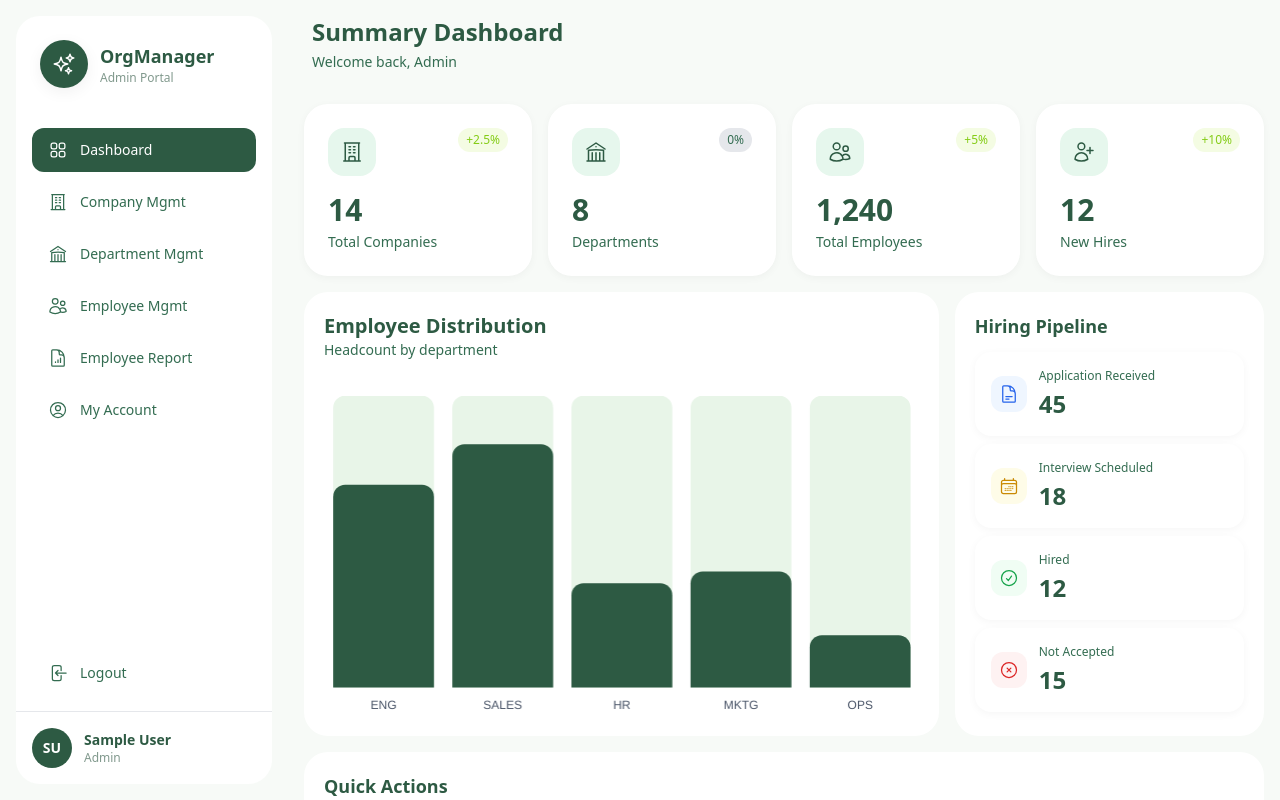
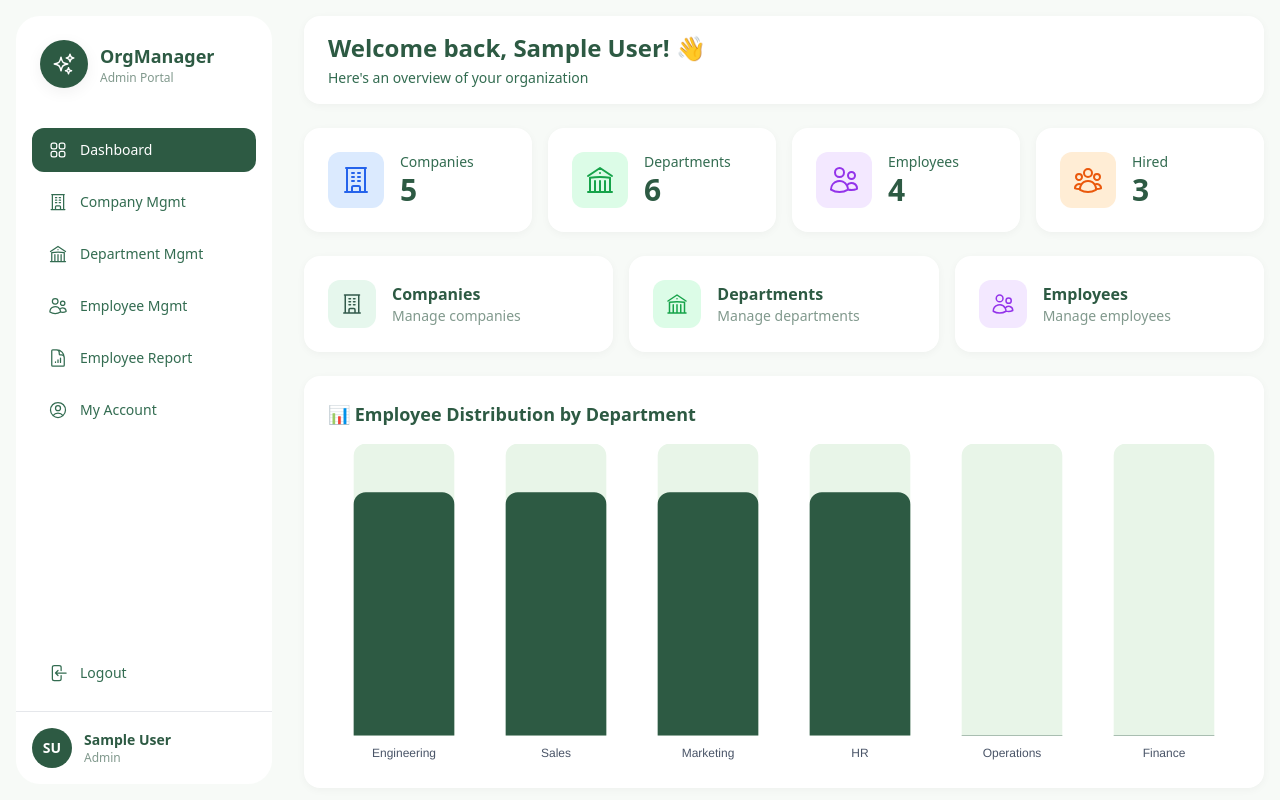
Before and after one commit to ahmednajibe/ems-task, a Vue app: page /dashboard in a window 1280 px wide. Built offline with nearby package versions, Linux system fonts and the light colour scheme; sample sign-in values are in the browser's storage.

Commit message:
feat: introduce core views for employee, company, and department management, including a dashboard with an employee distribution chart.

```diff
--- a/src/components/dashboard/EmployeeDistributionChart.vue
+++ b/src/components/dashboard/EmployeeDistributionChart.vue
@@ -11,7 +11,8 @@ import {
   Legend,
   type ChartOptions
 } from 'chart.js'
-import { useDashboardStore } from '@/store/dashboard'
+import { useDepartmentsStore } from '@/store/departments'
+import { useEmployeesStore } from '@/store/employees'
 
 ChartJS.register(
   CategoryScale,
@@ -22,17 +23,26 @@ ChartJS.register(
   Legend
 )
 
-const dashboardStore = useDashboardStore()
+const departmentsStore = useDepartmentsStore()
+const employeesStore = useEmployeesStore()
+
+// Calculate employee count per department
+const departmentDistribution = computed(() => {
+  return departmentsStore.departments.map(dept => ({
+    name: dept.name,
+    count: employeesStore.employees.filter(emp => emp.departmentId === dept.id).length
+  }))
+})
 
 // Get max value for track effect
 const maxValue = computed(() => {
-  const values = dashboardStore.departmentDistribution.map(d => d.count)
-  return Math.max(...values) * 1.2
+  const values = departmentDistribution.value.map(d => d.count)
+  return values.length > 0 ? Math.max(...values) * 1.2 : 100
 })
 
 const chartData = computed(() => {
-  const labels = dashboardStore.departmentDistribution.map(d => d.name)
-  const data = dashboardStore.departmentDistribution.map(d => d.count)
+  const labels = departmentDistribution.value.map(d => d.name)
+  const data = departmentDistribution.value.map(d => d.count)
 
   return {
     labels,
--- a/src/views/CompaniesView.vue
+++ b/src/views/CompaniesView.vue
@@ -106,14 +106,14 @@ const handleView = (id: string) => {
 <template>
 
   <DashboardLayout>
+    <div class="p-4 space-y-4">
       <!-- Page Header -->
-    <div class=" px-6 py-4">
+      <div class="bg-white shadow-soft rounded-2xl px-6 py-4">
         <div class="flex items-center justify-between">
           <div>
-          <!-- Title & Subtitle -->
-          <h1 class="text-2xl font-bold text-neutral-800">Companies</h1>
-          <p class="text-sm text-neutral-600 mt-1">
-            Manage your organization's legal entities and subsidiaries.
+            <h1 class="text-xl md:text-2xl font-bold text-neutral-800">Companies</h1>
+            <p class="text-xs md:text-sm text-neutral-600 mt-1">
+              Manage your organization's legal entities and subsidiaries
             </p>
           </div>
 
@@ -121,17 +121,16 @@ const handleView = (id: string) => {
           <button
             v-if="authStore.userRole !== 'employee'"
             @click="openAddModal"
-          class="flex items-center gap-2 px-4 py-2.5 md:px-6 md:py-3 bg-primary-500 hover:bg-primary-600 text-white font-medium rounded-full shadow-soft transition-colors text-sm md:text-base"
+            class="flex items-center justify-center gap-2 px-3 py-2 sm:px-4 sm:py-2.5 md:px-6 md:py-3 bg-primary-500 hover:bg-primary-600 text-white font-medium rounded-full shadow-soft transition-colors text-sm md:text-base min-w-[44px]"
           >
             <PlusIcon class="w-5 h-5" />
-          <span class="hidden sm:inline">Add New Company</span>
-          <span class="sm:hidden">Add</span>
+            <span class="hidden md:inline">Add New Company</span>
           </button>
         </div>
       </div>
 
       <!-- Content -->
-    <div class="p-4">
+      <div>
         <!-- Search Bar -->
         <CompanySearchBar v-model="searchQuery" class="mb-5" />
 
@@ -177,6 +176,7 @@ const handleView = (id: string) => {
         </div>
       </div>
       </div>
+    </div>
 
     <!-- Modal -->
       <CompanyModal
--- a/src/views/DashboardView.vue
+++ b/src/views/DashboardView.vue
@@ -1,115 +1,242 @@
+<template>
+  <DashboardLayout>
+    <div class="p-4 space-y-6">
+      <!-- Welcome Section -->
+      <div class="bg-white shadow-soft rounded-2xl px-6 py-4">
+        <h2 class="text-xl md:text-2xl font-bold text-neutral-800">
+          Welcome back, {{ authStore.user?.name }}! 👋
+        </h2>
+        <p class="text-sm text-neutral-600 mt-1">
+          Here's an overview of your organization
+        </p>
+      </div>
+
+      <!-- Stats Cards -->
+      <div class="grid grid-cols-1 gap-4 sm:grid-cols-2 lg:grid-cols-4">
+        <div class="bg-white shadow-soft rounded-2xl p-6">
+          <div class="flex items-center gap-4">
+            <div class="p-3 bg-blue-100 rounded-xl">
+              <BuildingOfficeIcon class="w-8 h-8 text-blue-600" />
+            </div>
+            <div>
+              <div class="text-sm text-neutral-600">Companies</div>
+              <div class="text-3xl font-bold text-neutral-800">{{ companiesStore.companies.length }}</div>
+            </div>
+          </div>
+        </div>
+
+        <div class="bg-white shadow-soft rounded-2xl p-6">
+          <div class="flex items-center gap-4">
+            <div class="p-3 bg-green-100 rounded-xl">
+              <BuildingLibraryIcon class="w-8 h-8 text-green-600" />
+            </div>
+            <div>
+              <div class="text-sm text-neutral-600">Departments</div>
+              <div class="text-3xl font-bold text-neutral-800">{{ departmentsStore.departments.length }}</div>
+            </div>
+          </div>
+        </div>
+
+        <div class="bg-white shadow-soft rounded-2xl p-6">
+          <div class="flex items-center gap-4">
+            <div class="p-3 bg-purple-100 rounded-xl">
+              <UsersIcon class="w-8 h-8 text-purple-600" />
+            </div>
+            <div>
+              <div class="text-sm text-neutral-600">Employees</div>
+              <div class="text-3xl font-bold text-neutral-800">{{ employeesStore.employees.length }}</div>
+            </div>
+          </div>
+        </div>
+
+        <div class="bg-white shadow-soft rounded-2xl p-6">
+          <div class="flex items-center gap-4">
+            <div class="p-3 bg-orange-100 rounded-xl">
+              <UserGroupIcon class="w-8 h-8 text-orange-600" />
+            </div>
+            <div>
+              <div class="text-sm text-neutral-600">Hired</div>
+              <div class="text-3xl font-bold text-neutral-800">{{ hiredCount }}</div>
+            </div>
+          </div>
+        </div>
+      </div>
+
+      <!-- Admin & Manager: Charts + Quick Actions -->
+      <div v-if="authStore.userRole !== 'employee'" class="space-y-6">
+        <!-- Quick Actions -->
+        <div class="grid grid-cols-1 md:grid-cols-3 gap-4">
+          <router-link
+            to="/companies"
+            class="bg-white shadow-soft rounded-2xl p-6 hover:shadow-medium transition-shadow group"
+          >
+            <div class="flex items-center gap-4">
+              <div class="p-3 bg-primary-100 rounded-xl group-hover:bg-primary-200 transition-colors">
+                <BuildingOfficeIcon class="w-6 h-6 text-primary-600" />
+              </div>
+              <div>
+                <div class="font-semibold text-neutral-800">Companies</div>
+                <div class="text-sm text-neutral-500">Manage companies</div>
+              </div>
+            </div>
+          </router-link>
+
+          <router-link
+            to="/departments"
+            class="bg-white shadow-soft rounded-2xl p-6 hover:shadow-medium transition-shadow group"
+          >
+            <div class="flex items-center gap-4">
+              <div class="p-3 bg-green-100 rounded-xl group-hover:bg-green-200 transition-colors">
+                <BuildingLibraryIcon class="w-6 h-6 text-green-600" />
+              </div>
+              <div>
+                <div class="font-semibold text-neutral-800">Departments</div>
+                <div class="text-sm text-neutral-500">Manage departments</div>
+              </div>
+            </div>
+          </router-link>
+
+          <router-link
+            to="/employees"
+            class="bg-white shadow-soft rounded-2xl p-6 hover:shadow-medium transition-shadow group"
+          >
+            <div class="flex items-center gap-4">
+              <div class="p-3 bg-purple-100 rounded-xl group-hover:bg-purple-200 transition-colors">
+                <UsersIcon class="w-6 h-6 text-purple-600" />
+              </div>
+              <div>
+                <div class="font-semibold text-neutral-800">Employees</div>
+                <div class="text-sm text-neutral-500">Manage employees</div>
+              </div>
+            </div>
+          </router-link>
+        </div>
+
+        <!-- Employee Distribution Chart -->
+        <div class="bg-white shadow-soft rounded-2xl p-6">
+          <h3 class="text-lg font-semibold text-neutral-800 mb-4">
+            📊 Employee Distribution by Department
+          </h3>
+          <EmployeeDistributionChart />
+        </div>
+      </div>
+
+      <!-- Employee Role: Simple View -->
+      <div v-else class="grid grid-cols-1 lg:grid-cols-2 gap-6">
+        <!-- Quick Links -->
+        <div class="bg-white shadow-soft rounded-2xl p-6">
+          <h3 class="text-lg font-semibold text-neutral-800 mb-4">
+            🔗 Quick Links
+          </h3>
+          <div class="space-y-3">
+            <router-link
+              to="/employees"
+              class="flex items-center p-4 bg-neutral-50 hover:bg-neutral-100 rounded-xl transition-colors group"
+            >
+              <div class="p-2 bg-primary-100 rounded-lg mr-3 group-hover:bg-primary-200 transition-colors">
+                <UsersIcon class="w-5 h-5 text-primary-600" />
+              </div>
+              <div>
+                <div class="font-medium text-neutral-800">View All Employees</div>
+                <div class="text-sm text-neutral-500">Browse employee directory</div>
+              </div>
+            </router-link>
+
+            <router-link
+              to="/reports/employees"
+              class="flex items-center p-4 bg-neutral-50 hover:bg-neutral-100 rounded-xl transition-colors group"
+            >
+              <div class="p-2 bg-green-100 rounded-lg mr-3 group-hover:bg-green-200 transition-colors">
+                <DocumentChartBarIcon class="w-5 h-5 text-green-600" />
+              </div>
+              <div>
+                <div class="font-medium text-neutral-800">Employee Reports</div>
+                <div class="text-sm text-neutral-500">View detailed reports</div>
+              </div>
+            </router-link>
+
+            <router-link
+              to="/account/profile"
+              class="flex items-center p-4 bg-neutral-50 hover:bg-neutral-100 rounded-xl transition-colors group"
+            >
+              <div class="p-2 bg-purple-100 rounded-lg mr-3 group-hover:bg-purple-200 transition-colors">
+                <UserCircleIcon class="w-5 h-5 text-purple-600" />
+              </div>
+              <div>
+                <div class="font-medium text-neutral-800">My Account</div>
+                <div class="text-sm text-neutral-500">Manage your profile</div>
+              </div>
+            </router-link>
+          </div>
+        </div>
+
+        <!-- Employee Stats -->
+        <div class="bg-white shadow-soft rounded-2xl p-6">
+          <h3 class="text-lg font-semibold text-neutral-800 mb-4">
+            📈 Organization Overview
+          </h3>
+          <div class="space-y-4">
+            <div class="flex items-center justify-between p-3 bg-blue-50 rounded-xl">
+              <div class="flex items-center gap-3">
+                <BuildingOfficeIcon class="w-5 h-5 text-blue-600" />
+                <span class="font-medium text-neutral-800">Companies</span>
+              </div>
+              <span class="text-xl font-bold text-blue-600">{{ companiesStore.companies.length }}</span>
+            </div>
+
+            <div class="flex items-center justify-between p-3 bg-green-50 rounded-xl">
+              <div class="flex items-center gap-3">
+                <BuildingLibraryIcon class="w-5 h-5 text-green-600" />
+                <span class="font-medium text-neutral-800">Departments</span>
+              </div>
+              <span class="text-xl font-bold text-green-600">{{ departmentsStore.departments.length }}</span>
+            </div>
+
+            <div class="flex items-center justify-between p-3 bg-purple-50 rounded-xl">
+              <div class="flex items-center gap-3">
+                <UsersIcon class="w-5 h-5 text-purple-600" />
+                <span class="font-medium text-neutral-800">Total Employees</span>
+              </div>
+              <span class="text-xl font-bold text-purple-600">{{ employeesStore.employees.length }}</span>
+            </div>
+
+            <div class="flex items-center justify-between p-3 bg-orange-50 rounded-xl">
+              <div class="flex items-center gap-3">
+                <UserGroupIcon class="w-5 h-5 text-orange-600" />
+                <span class="font-medium text-neutral-800">Hired Employees</span>
+              </div>
+              <span class="text-xl font-bold text-orange-600">{{ hiredCount }}</span>
+            </div>
+          </div>
+        </div>
+      </div>
+    </div>
+  </DashboardLayout>
+</template>
+
 <script setup lang="ts">
-import { useDashboardStore } from '@/store/dashboard'
+import { computed } from 'vue'
+import { useAuthStore } from '@/store/auth'
+import { useCompaniesStore } from '@/store/companies'
+import { useDepartmentsStore } from '@/store/departments'
+import { useEmployeesStore } from '@/store/employees'
 import DashboardLayout from '@/components/layout/DashboardLayout.vue'
-import DashboardHeader from '@/components/layout/DashboardHeader.vue'
-import StatsCard from '@/components/dashboard/StatsCard.vue'
 import EmployeeDistributionChart from '@/components/dashboard/EmployeeDistributionChart.vue'
-import HiringStatusCard from '@/components/dashboard/HiringStatusCard.vue'
-import QuickActions from '@/components/dashboard/QuickActions.vue'
 import {
   BuildingOfficeIcon,
   BuildingLibraryIcon,
   UsersIcon,
-  UserPlusIcon,
-  DocumentTextIcon,
-  CalendarDaysIcon,
-  CheckCircleIcon,
-  XCircleIcon
+  UserGroupIcon,
+  DocumentChartBarIcon,
+  UserCircleIcon
 } from '@heroicons/vue/24/outline'
 
-const dashboardStore = useDashboardStore()
+const authStore = useAuthStore()
+const companiesStore = useCompaniesStore()
+const departmentsStore = useDepartmentsStore()
+const employeesStore = useEmployeesStore()
+
+const hiredCount = computed(() => {
+  return employeesStore.employees.filter(emp => emp.status === 'Hired').length
+})
 </script>
-
-<template>
-  <DashboardLayout>
-    <!-- Header -->
-    <DashboardHeader
-      title="Summary Dashboard"
-      subtitle="Welcome back, Admin"
-    />
-
-    <!-- Content -->
-    <div class="p-4 space-y-4">
-      <!-- Stats Cards Grid -->
-      <div class="grid grid-cols-1 md:grid-cols-2 lg:grid-cols-4 gap-4">
-        <StatsCard
-          title="Total Companies"
-          :value="dashboardStore.totalCompanies"
-          :icon="BuildingOfficeIcon"
-          :trend="dashboardStore.companiesTrend"
-        />
-
-        <StatsCard
-          title="Departments"
-          :value="dashboardStore.totalDepartments"
-          :icon="BuildingLibraryIcon"
-          :trend="dashboardStore.departmentsTrend"
-        />
-
-        <StatsCard
-          title="Total Employees"
-          :value="dashboardStore.totalEmployees.toLocaleString()"
-          :icon="UsersIcon"
-          :trend="dashboardStore.employeesTrend"
-        />
-
-        <StatsCard
-          title="New Hires"
-          :value="dashboardStore.newHires"
-          :icon="UserPlusIcon"
-          :trend="dashboardStore.hiresTrend"
-        />
-      </div>
-
-      <!-- Chart + Hiring Status - 2 Columns -->
-      <div class="grid grid-cols-1 lg:grid-cols-3 gap-4">
-        <!-- Employee Distribution Chart (2/3 width) -->
-        <div class="lg:col-span-2 bg-card rounded-3xl p-5 shadow-premium flex flex-col">
-          <div class="mb-9">
-            <h2 class="text-xl font-semibold text-neutral-800">Employee Distribution</h2>
-            <p class="text-sm text-neutral-600">Headcount by department</p>
-          </div>
-          <div class="flex-1 flex items-center">
-            <div class="w-full">
-              <EmployeeDistributionChart />
-            </div>
-          </div>
-        </div>
-
-        <!-- Hiring Pipeline (1/3 width) -->
-        <div class="bg-card rounded-3xl p-5 shadow-premium">
-          <h2 class="text-lg font-semibold text-neutral-800 mb-3">Hiring Pipeline</h2>
-          <div class="space-y-2">
-            <HiringStatusCard
-              label="Application Received"
-              :count="dashboardStore.hiringStatus.applicationReceived"
-              :icon="DocumentTextIcon"
-              color="blue"
-            />
-            <HiringStatusCard
-              label="Interview Scheduled"
-              :count="dashboardStore.hiringStatus.interviewScheduled"
-              :icon="CalendarDaysIcon"
-              color="yellow"
-            />
-            <HiringStatusCard
-              label="Hired"
-              :count="dashboardStore.hiringStatus.hired"
-              :icon="CheckCircleIcon"
-              color="green"
-            />
-            <HiringStatusCard
-              label="Not Accepted"
-              :count="dashboardStore.hiringStatus.notAccepted"
-              :icon="XCircleIcon"
-              color="red"
-            />
-          </div>
-        </div>
-      </div>
-
-      <!-- Quick Actions -->
-      <QuickActions />
-    </div>
-  </DashboardLayout>
-</template>
--- a/src/views/DepartmentsView.vue
+++ b/src/views/DepartmentsView.vue
@@ -104,13 +104,14 @@ const handleView = (id: string) => {
 
 <template>
   <DashboardLayout>
+    <div class="p-4 space-y-4">
       <!-- Header -->
-    <div class="px-6 py-4">
+      <div class="bg-white shadow-soft rounded-2xl px-6 py-4">
         <div class="flex items-center justify-between">
           <div>
-          <h1 class="text-2xl font-bold text-neutral-800">Departments</h1>
-          <p class="text-sm text-neutral-600 mt-1">
-            Manage organizational departments and their structure.
+            <h1 class="text-xl md:text-2xl font-bold text-neutral-800">Departments</h1>
+            <p class="text-xs md:text-sm text-neutral-600 mt-1">
+              Manage organizational departments and their structure
             </p>
           </div>
 
@@ -118,17 +119,16 @@ const handleView = (id: string) => {
           <button
             v-if="authStore.userRole !== 'employee'"
             @click="openAddModal"
-          class="flex items-center gap-2 px-4 py-2.5 md:px-6 md:py-3 bg-primary-500 hover:bg-primary-600 text-white font-medium rounded-full shadow-soft transition-colors text-sm md:text-base"
+            class="flex items-center justify-center gap-2 px-3 py-2 sm:px-4 sm:py-2.5 md:px-6 md:py-3 bg-primary-500 hover:bg-primary-600 text-white font-medium rounded-full shadow-soft transition-colors text-sm md:text-base min-w-[44px]"
           >
             <PlusIcon class="w-5 h-5" />
-          <span class="hidden sm:inline">Add New Department</span>
-          <span class="sm:hidden">Add</span>
+            <span class="hidden md:inline">Add New Department</span>
           </button>
         </div>
       </div>
 
       <!-- Content -->
-    <div class="p-4">
+      <div>
         <!-- Search -->
         <DepartmentSearchBar v-model="searchQuery" class="mb-4" />
 
@@ -173,6 +173,7 @@ const handleView = (id: string) => {
           </div>
         </div>
       </div>
+    </div>
 
     <!-- Modals -->
     <DepartmentModal
--- a/src/views/EmployeesView.vue
+++ b/src/views/EmployeesView.vue
@@ -75,30 +75,31 @@ const cancelDelete = () => {
 
 <template>
   <DashboardLayout>
+    <div class="p-4 space-y-4">
       <!-- Header -->
-    <div class="px-6 py-4">
+      <div class="bg-white shadow-soft rounded-2xl px-6 py-4">
         <div class="flex items-center justify-between">
           <div>
-          <h1 class="text-2xl font-bold text-neutral-800">Employees</h1>
-          <p class="text-sm text-neutral-600 mt-1">
-            Manage employee information and track hiring progress.
+            <h1 class="text-xl md:text-2xl font-bold text-neutral-800">Employees</h1>
+            <p class="text-xs md:text-sm text-neutral-600 mt-1">
+              Manage employee information and track hiring progress
             </p>
           </div>
 
           <!-- Add Button -->
           <button
+            v-if="authStore.userRole !== 'employee'"
             @click="handleCreate"
-          class="flex items-center gap-2 px-4 py-2.5 md:px-6 md:py-3 bg-primary-500 hover:bg-primary-600 text-white font-medium rounded-full shadow-soft transition-colors text-sm md:text-base"
+            class="flex items-center justify-center gap-2 px-3 py-2 sm:px-4 sm:py-2.5 md:px-6 md:py-3 bg-primary-500 hover:bg-primary-600 text-white font-medium rounded-full shadow-soft transition-colors text-sm md:text-base min-w-[44px]"
           >
             <PlusIcon class="w-5 h-5" />
-          <span class="hidden sm:inline">Add New Employee</span>
-          <span class="sm:hidden">Add</span>
+            <span class="hidden md:inline">Add New Employee</span>
           </button>
         </div>
       </div>
 
       <!-- Content -->
-    <div class="p-4">
+      <div>
         <!-- Search -->
         <EmployeeSearchBar v-model="searchQuery" class="mb-4" />
 
@@ -143,6 +144,7 @@ const cancelDelete = () => {
           </div>
         </div>
       </div>
+    </div>
 
     <!-- Confirm Dialog -->
     <ConfirmDialog
```
Lines whose indentation alone changed are shown as unchanged.
